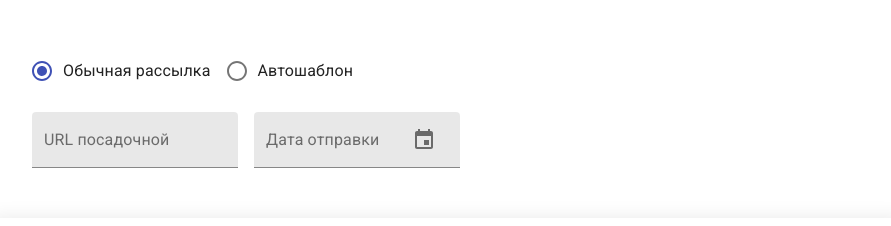
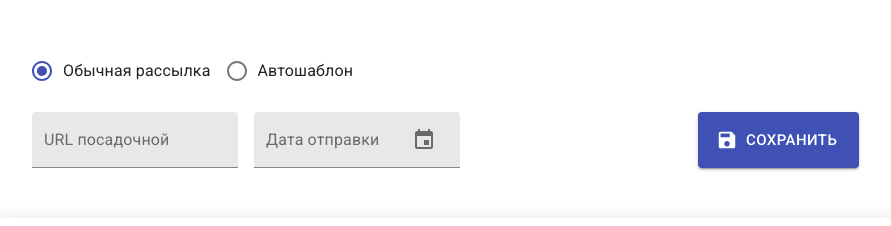
Before and after one commit to deadcathub/mailer, a React (Create React App) app: page / in a window 1280 px wide. Shown: the top 226 px of the page, without its empty margins (192-1083 px from the left). Built offline with nearby package versions, Linux system fonts and the light colour scheme.

Commit message:
Add copy code method

```diff
--- a/src/App.js
+++ b/src/App.js
@@ -22,7 +22,8 @@ export class App extends Component {
         text: "Вращайте Колесо Фортуны и выигрывайте ценные призы"
       },
       banner: {
-        url: "https://user98023.clients-cdnnow.ru/images/newsletter/mail/2019/temporary/mail/fortune-wheel.jpg",
+        url:
+          "https://user98023.clients-cdnnow.ru/images/newsletter/mail/2019/temporary/mail/fortune-wheel.jpg",
         alt: "Lorem ipsum dolor sit amet, consectetur"
       },
       paragraph: {
@@ -95,19 +96,18 @@ export class App extends Component {
 
   submitDrawerData = e => {
     const localState = this.state.blockTree[this.state.blockType];
-    if ( localState.url ) {
+    if (localState.url) {
       localState.url = e.target.urlField.value;
     }
-    if ( localState.link ) {
+    if (localState.link) {
       localState.link = e.target.linkField.value;
     }
-    if ( localState.text ) {
+    if (localState.text) {
       localState.text = e.target.textField.value;
     }
-    if ( localState.alt ) {
+    if (localState.alt) {
       localState.alt = e.target.altField.value;
     }
-
     this.setState({
       // blockTree: localState, ???????????
       blockType: null,
@@ -116,9 +116,16 @@ export class App extends Component {
     e.preventDefault();
   };
 
-  // componentDidMount() {
-  //   console.log('app did mount');
-  // }
+  copyLetterCode = () => {
+    // var target = document.getElementById('sig'),
+    const target = document.querySelector(".js-letter"),
+      rng = document.createRange(),
+      sel = window.getSelection();
+    rng.selectNode(target);
+    sel.removeAllRanges();
+    sel.addRange(rng);
+    document.execCommand("copy");
+  };
 
   render() {
     return (
@@ -129,6 +136,7 @@ export class App extends Component {
             handleInput={this.handleInput}
             сhangeLetterType={this.сhangeLetterType}
             handleDateChange={this.handleDateChange}
+            copyLetterCode={this.copyLetterCode}
           />
           <LetterWrap>
             <BlockTree
@@ -148,7 +156,11 @@ export class App extends Component {
             maxWidth="md"
             style={{ paddingTop: "50px", paddingBottom: "100px" }}
           >
-            <form onSubmit={this.submitDrawerData} noValidate autoComplete="off">
+            <form
+              onSubmit={this.submitDrawerData}
+              noValidate
+              autoComplete="off"
+            >
               <DrawerCnt
                 blockTree={this.state.blockTree}
                 blockType={this.state.blockType}
--- a/src/App.scss
+++ b/src/App.scss
@@ -22,3 +22,21 @@ body {
 .b-modal_panel {
   margin-top: 16px;
 }
+.panel {
+  margin-top: 50px;
+  margin-bottom: 50px;
+}
+.panel_item {
+  list-style: none;
+  margin-bottom: 20px;
+}
+.MuiGrid-align-items-xs-center {
+  align-items: flex-start !important;
+}
+.panel_item .MuiGrid-item:last-child {
+  margin-left: auto;
+}
+.panel_item .MuiGrid-item:last-child .MuiButton-sizeLarge {
+  padding-top: 15px;
+  padding-bottom: 15px;
+}
--- a/src/component/panel/Panel.js
+++ b/src/component/panel/Panel.js
@@ -1,12 +1,14 @@
 import React from "react";
 import Grid from "@material-ui/core/Grid";
+import Button from "@material-ui/core/Button";
 import FormControlLabel from "@material-ui/core/FormControlLabel";
 import TextField from "@material-ui/core/TextField";
 import RadioGroup from "@material-ui/core/RadioGroup";
 import Radio from "@material-ui/core/Radio";
+import Icon from '@material-ui/core/Icon';
+import SaveIcon from '@material-ui/icons/Save';
 import DateFnsUtils from '@date-io/date-fns';
 import { MuiPickersUtilsProvider, KeyboardDatePicker } from '@material-ui/pickers';
-import "./Panel.scss";
 
 export const Panel = props => {
   const { dataSet } = props.appState;
@@ -78,6 +80,17 @@ export const Panel = props => {
               />
             )}
             </Grid>
+            <Grid item xs={3}>
+              <Button
+                size="large"
+                color="primary"
+                variant="contained"
+                startIcon={<SaveIcon />}
+                onClick={props.copyLetterCode}
+              >
+                Сохранить
+              </Button>
+            </Grid>
           </Grid>
         </li>
       </ul>
--- a/src/component/panel/Panel.scss
+++ /dev/null
@@ -1,11 +0,0 @@
-.panel {
-  margin-top: 50px;
-  margin-bottom: 50px;
-}
-.panel_item {
-  list-style: none;
-  margin-bottom: 20px;
-}
-.MuiGrid-align-items-xs-center {
-  align-items: flex-start !important;
-}
--- a/src/layout/letterwrap/LetterWrap.js
+++ b/src/layout/letterwrap/LetterWrap.js
@@ -2,8 +2,8 @@ import React from "react";
 import { BlockFooter } from "./../../component/blockfooter/BlockFooter";
 
 export const LetterWrap = props => (
-  <div className="letter-wrap">
-    <center className="js-letter" style={{ width: "100%", textAlign: "left" }}>
+  <div className="js-letter letter-wrap">
+    <center style={{ width: "100%", textAlign: "left" }}>
       <div
         style={{
           maxWidth: "680px",
```
